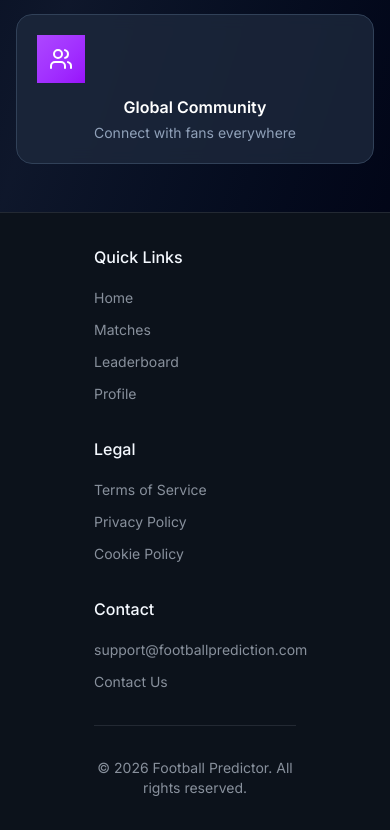
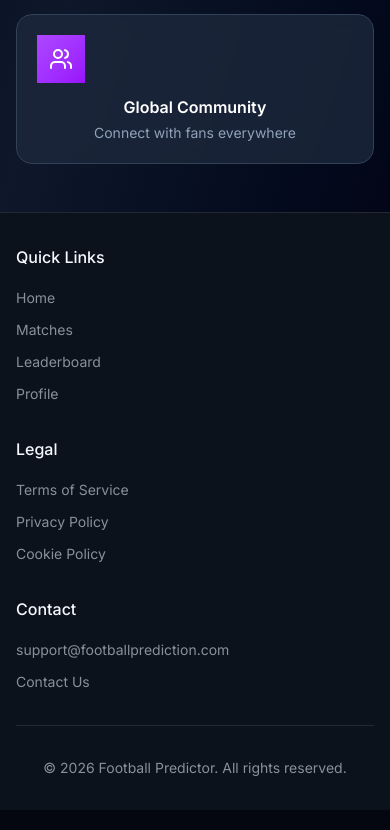
Before and after one commit to koyandemo/predict-frontend, a Next.js app: page /login in a window 390 px wide. Shown: the part 988-1818 px from the top of the page. Built offline with nearby package versions, Linux system fonts and the light colour scheme; no server answers.

Commit message:
feat: update Footer

```diff
--- a/components/Footer.tsx
+++ b/components/Footer.tsx
@@ -3,8 +3,8 @@ import Link from "next/link";
 export function Footer() {
   return (
     <footer className="bg-card border-t border-border">
-      <div className="w-[60%] mx-auto px-4 py-8">
-        <div className="grid grid-cols-1 md:grid-cols-3 justify-center  gap-8">
+      <div className="w-full md:w-[60%] mx-auto px-4 py-8">
+        <div className="grid grid-cols-1 md:grid-cols-3 justify-start md:justify-center gap-8">
           <div>
             <h4 className="font-medium mb-4">Quick Links</h4>
             <ul className="space-y-2">
```
